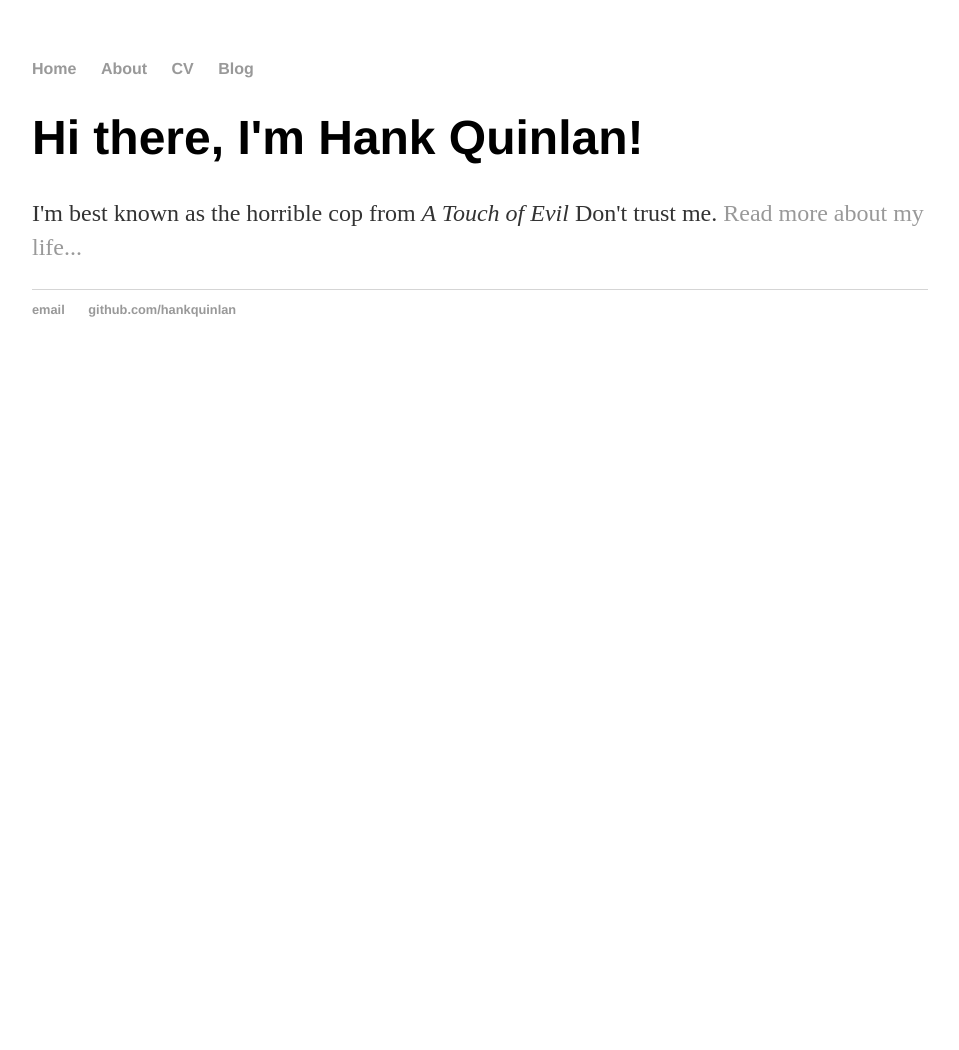
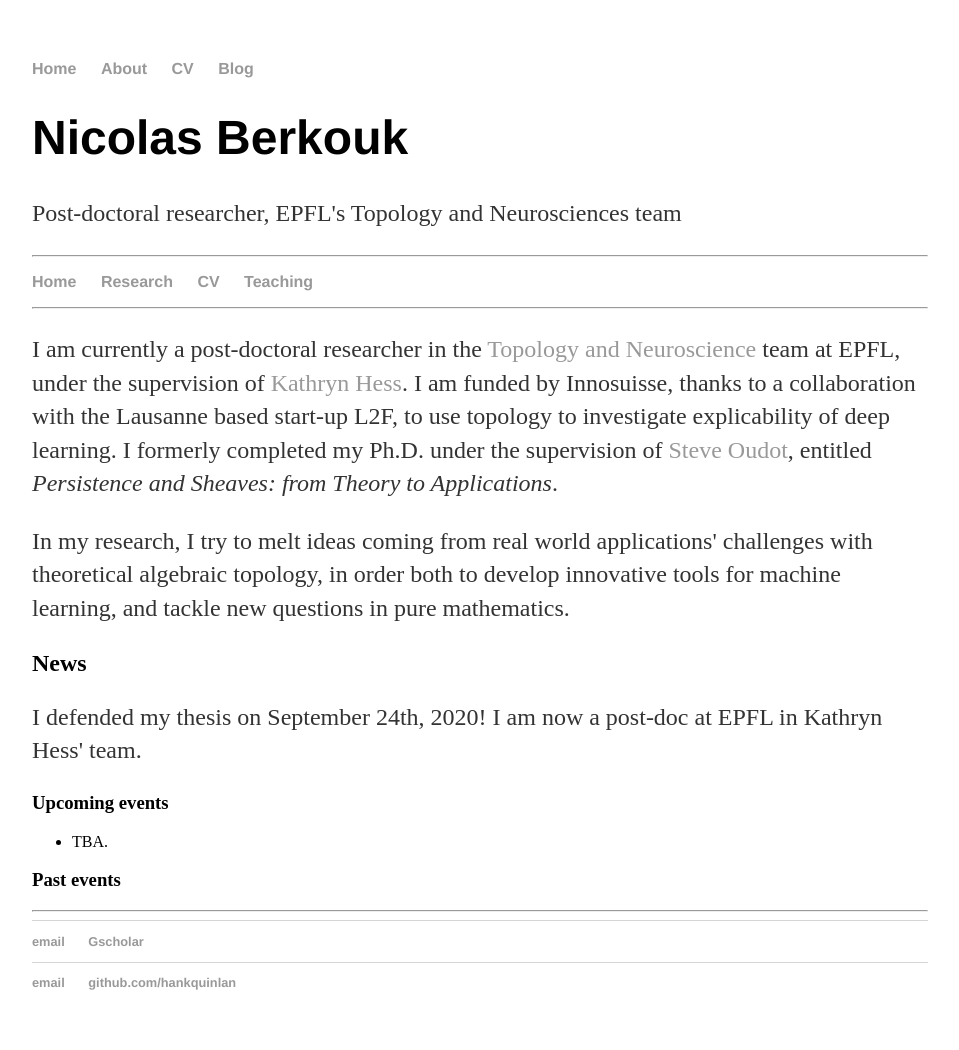
Before and after one commit to nberkouk/nberkouk.github.io, a Jekyll site: the page built from index.html, in a window 1280 px wide. Shown: the whole page, without its empty margins (160-1119 px from the left). Built offline with Jekyll 4.4.1, drawn with Linux system fonts in a browser that asks for light colours; before the commit the page ends 900 px from its top, so only the background shows below that.

Commit message:
Update index.html

```diff
--- a/index.html
+++ b/index.html
@@ -1,8 +1,80 @@
 ---
 layout: default
-title: Hank Quinlan, Horrible Cop
+title: Nicolas Berkouk
 ---
-<div class="blurb">
-	<h1>Hi there, I'm Hank Quinlan!</h1>
-	<p>I'm best known as the horrible cop from <em>A Touch of Evil</em> Don't trust me. <a href="/about">Read more about my life...</a></p>
+
+        <head>
+		<meta charset="utf-8">
+		<title>Nicolas Berkouk</title>
+		<!-- link to main stylesheet -->
+		<link rel="stylesheet" type="text/css" href="/css/main.css">
+	</head>
+<body>
+  <header>
+    <h1 class="title">Nicolas Berkouk</h1>
+    <!--<img src="photo.jpg" alt="Theo Lacombe" class="picture" />-->
+    <p class="subtitle">Post-doctoral researcher, EPFL's Topology and Neurosciences team</p>
+  </header>
+
+<hr>
+     <nav>
+         <ul>
+        		<li><a href="/">Home</a></li>
+			<li><a href="/research">Research</a></li>
+			<li><a href="/curriculum">CV</a></li>
+        		<li><a href="/teaching">Teaching</a></li>
+    		</ul>
+		</nav>
+                <hr>
+		<div class="container">
+
+		<div class="blurb">
+    <p>I am currently a post-doctoral researcher in the <a href="https://www.epfl.ch/labs/hessbellwald-lab/">Topology and Neuroscience</a> team at EPFL, under the supervision of  <a href="https://www.epfl.ch/labs/hessbellwald-lab/hessbellwald/">Kathryn Hess</a>. I am funded by Innosuisse, thanks to a collaboration with the Lausanne based start-up L2F, to use topology to investigate explicability of deep learning. I formerly completed my Ph.D. under the supervision of <a href="https://geometrica.saclay.inria.fr/team/Steve.Oudot/">Steve Oudot</a>, entitled <i>Persistence and Sheaves: from Theory to Applications</i>.
+	<p>
+		In my research, I try to melt ideas coming from real world applications' challenges with theoretical algebraic topology, in order both to develop innovative tools for machine learning, and tackle new questions in pure mathematics.
+	</p>
+
+    <h2> News </h2>
+    	<p> I defended my thesis on September 24th, 2020! I am now a post-doc at EPFL in Kathryn Hess' team.</p>
+
+
+	<h3> Upcoming events</h3>
+	<ul>
+		<li> TBA. </li>
+	</ul>
+
+        <h3> Past events </h3>
+	<ul> <!--
+		<li> (video recording) Presentation of <a href="https://arxiv.org/pdf/1904.09378.pdf">PersLay</a> for <a href="https://www.aistats.org/">AISTATS2020</a>! Presentation on Aug. 2020.</li>
+		<li> (July 2020) Online talk at OSU for the <a href="https://tgda.osu.edu/ot-tda-workshop/">OT and TDA workshop</a>.</li>
+		<li> (June 2020) Presentation at <a href="https://socg20.inf.ethz.ch/yrf">SoCG Young Researchers Forum</a> (by my collaborator Vincent Divol)</li>
+		<li> (May 2020) Online presentation at <a href="https://easychair.org/cfp/ATMCS-2020">AATRN - ATMCS 2020</a>.</li>
+		<li> (Jan 2020) Participation to the <a href="https://smartdata.polito.it/6th-smartdatapolito-workshop/">SmartData Polito Workshop</a> in Torino.</li>
+		<li> (Dec 2019) Introductive talk to TDA at the <a href="https://StatEcoML.github.io">StatEcoML</a> seminar at Ensae.</li>
+		<li> (July 2019) Participation to the <a href="http://recherche.math.univ-bpclermont.fr/stflour/">St-Flour Probability summer school</a>, including a short talk.</li>
+		<li> (May 2019) Participation to the mini-symposium on Statistics and Geometry at <a href="http://smai.emath.fr/smai2019/index.php">SMAI</a>.</li>
+		<li> (Jan 2019) Poster presentation at the <a href="http://math.kyokyo-u.ac.jp/~yokoyama/WAT2019.html">Workshop on Applied Topology</a> in Kyoto.</li>
+		<li> (Dec 2018) Poster presentation at <a href="https://nips.cc/Conferences/2018">NIPS 2018</a> (Montréal, Canada) of my <a href="https://arxiv.org/pdf/1805.08331.pdf">paper</a>.</li>
+		<li> (Sept 2018) Participation to the <a href="https://geomdata.sciencesconf.org/">GEOMDATA</a> summer school in Fréjus, France.</li>
+		<li> (June 2018) Talk for MS on Topolgoical Data Analysis at <a href="https://cs2018.sciencesconf.org/">Curves and Surfaces</a> in Arcachon, France.</li>
+		<li> (May 2018) Talk at <a href="http://jds2018.sfds.asso.fr/index.html">SFDS</a> workshop in EDF Labs, Paris-Saclay, France </li>
+		<li> (May 2018) Presented a poster at <a href="https://www.ima.umn.edu/2017-2018/SW5.21-25.18">Bridging statistics and sheaves</a> workshop in Minneapolis, USA.</li>
+		<li> (Feb 2018) Presented a poster at <a href="https://www.mis.mpg.de/calendar/conferences/2018/tags2018.html"> TAGS</a> workshop in Leipzig, Germany.</li>
+		<li> (Dec 2017) Gave a short oral presentation at <a href="https://jga2017.sciencesconf.org/">JGA 2017</a> in Aussois, France.</li> -->
+	</ul>
+
 </div><!-- /.blurb -->
+
+
+
+
+		</div><!-- /.container -->
+		<hr>
+		<footer>
+    		<ul>
+        		<li><a href="mailto:nicolas.berkouk@gmail.com">email</a></li>
+        		<!-- <li><a href="https://github.com/tlacombe">github</a></li> -->
+			<li><a href="https://scholar.google.fr/citations?user=nxkO-kIAAAAJ&hl=fr">Gscholar</a></li>
+			</ul>
+		</footer>
+	</body>
```
